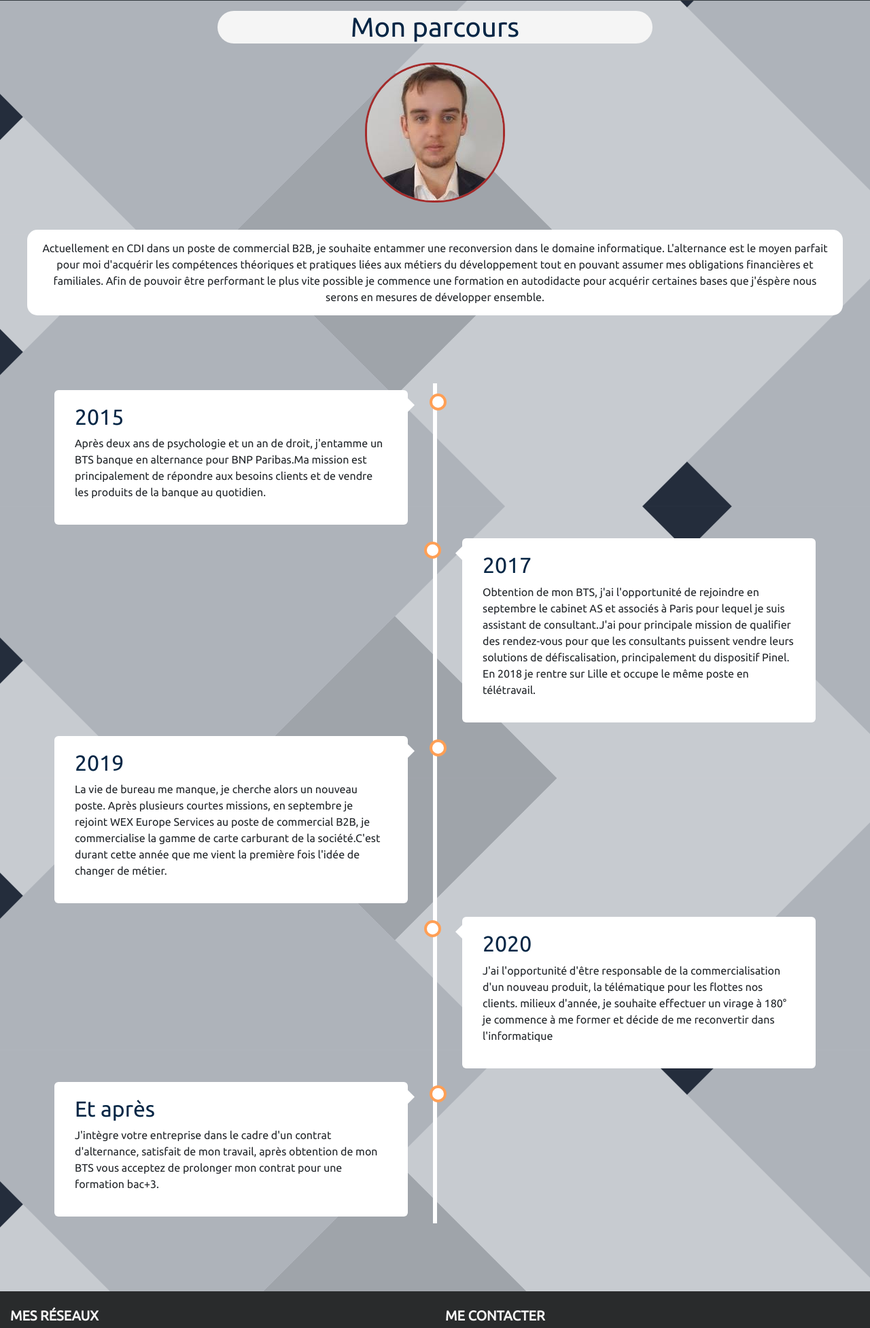
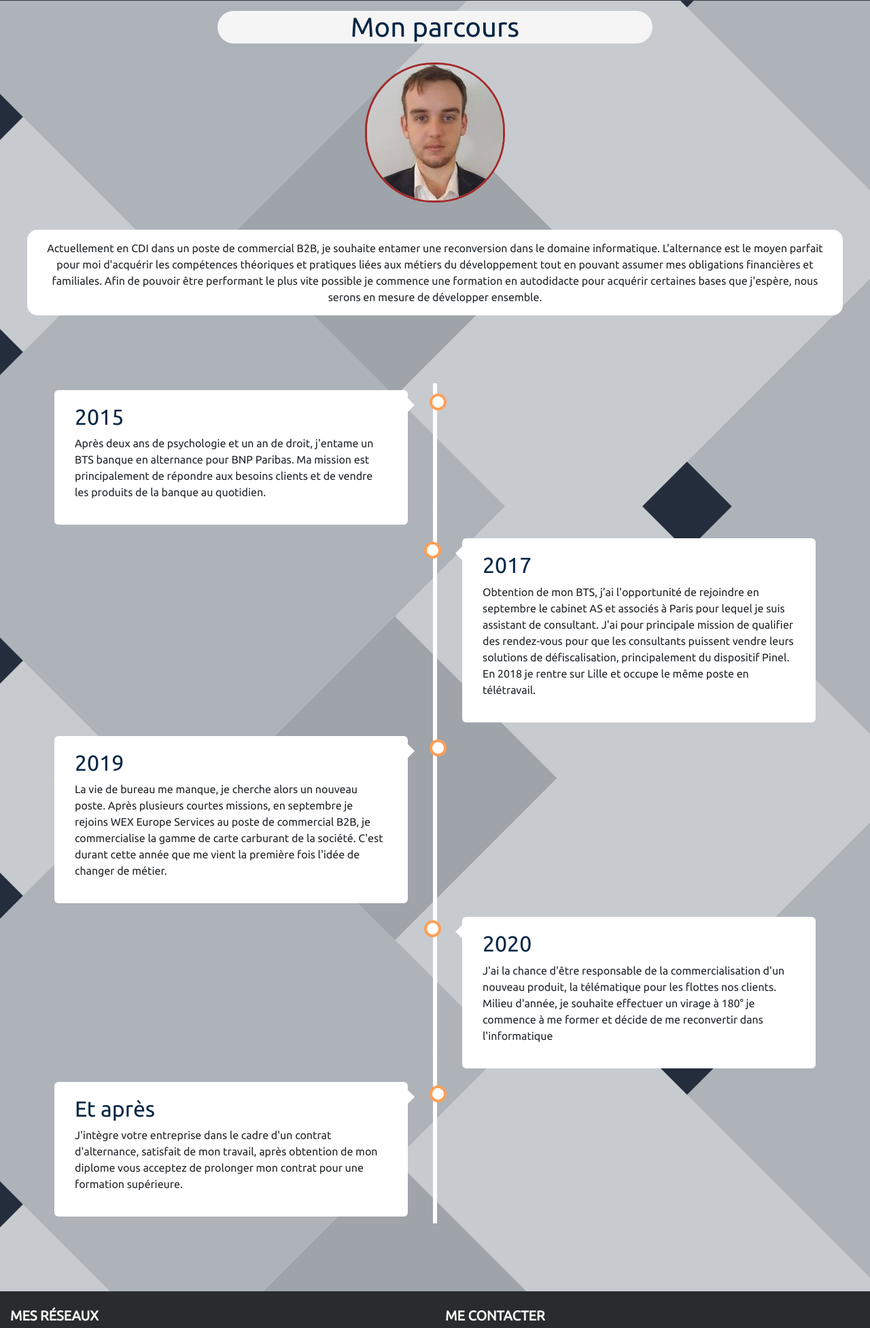
Before and after one commit to Florian-verheecke/Alternance2020, a plain HTML site: page parcours.html in a window 1280 px wide. Shown: the part 55-2009 px from the top of the page at 68% size. Drawn offline with nearby package versions, Linux system fonts and the light colour scheme.

Commit message:
Add files via upload

```diff
--- a/parcours.html
+++ b/parcours.html
@@ -55,10 +55,13 @@
 <img src="me.png" alt="photo">
 </section>
 
-<p id="prespeech">Actuellement en CDI dans un poste de commercial B2B, je souhaite entammer une reconversion dans le domaine informatique.
-L'alternance est le moyen parfait pour moi d'acquérir les compétences théoriques et pratiques liées aux métiers du développement
-tout en pouvant assumer mes obligations financières et familiales. Afin de pouvoir être performant le plus vite possible je commence
-une formation en autodidacte pour acquérir certaines bases que j'éspère nous serons en mesures de développer ensemble.
+<p id="prespeech">Actuellement en CDI dans un poste de commercial B2B, je souhaite entamer une reconversion dans le domaine informatique.
+
+  L'alternance est le moyen parfait pour moi d'acquérir les compétences théoriques et pratiques liées aux métiers du développement
+
+  tout en pouvant assumer mes obligations financières et familiales. Afin de pouvoir être performant le plus vite possible je commence
+
+  une formation en autodidacte pour acquérir certaines bases que j'espère, nous serons en mesure de développer ensemble.
 </p>
 
 <!--timeline-->
@@ -66,31 +69,31 @@ une formation en autodidacte pour acquérir certaines bases que j'éspère nous
         <div class="time left">
           <div class="contenu">
             <h2>2015</h2>
-            <p>Après deux ans de psychologie et un an de droit, j'entamme un BTS banque en alternance pour BNP Paribas.Ma mission est principalement de répondre aux besoins clients et de vendre les produits de la banque au quotidien.</p>
+            <p>Après deux ans de psychologie et un an de droit, j'entame un BTS banque en alternance pour BNP Paribas. Ma mission est principalement de répondre aux besoins clients et de vendre les produits de la banque au quotidien.</p>
           </div>
         </div>
         <div class="time right">
           <div class="contenu">
             <h2>2017</h2>
-            <p>Obtention de mon BTS, j'ai l'opportunité de rejoindre en septembre le cabinet AS et associés à Paris pour lequel je suis assistant de consultant.J'ai pour principale mission de qualifier des rendez-vous pour que les consultants puissent vendre leurs solutions de défiscalisation, principalement du dispositif Pinel. En 2018 je rentre sur Lille et occupe le même poste en télétravail.</p>
+            <p>Obtention de mon BTS, j'ai l'opportunité de rejoindre en septembre le cabinet AS et associés à Paris pour lequel je suis assistant de consultant. J'ai pour principale mission de qualifier des rendez-vous pour que les consultants puissent vendre leurs solutions de défiscalisation, principalement du dispositif Pinel. En 2018 je rentre sur Lille et occupe le même poste en télétravail.</p>
           </div>
               </div>
             <div class="time left">
               <div class="contenu">
                 <h2>2019</h2>
-                <p>La vie de bureau me manque, je cherche alors un nouveau poste. Après plusieurs courtes missions, en septembre je rejoint WEX Europe Services au poste de commercial B2B, je commercialise la gamme de carte carburant de la société.C'est durant cette année que me vient la première fois l'idée de changer de métier.</p>
+                <p>La vie de bureau me manque, je cherche alors un nouveau poste. Après plusieurs courtes missions, en septembre je rejoins WEX Europe Services au poste de commercial B2B, je commercialise la gamme de carte carburant de la société. C'est durant cette année que me vient la première fois l'idée de changer de métier.</p>
               </div>
             </div>
             <div class="time right">
               <div class="contenu">
                 <h2>2020</h2>
-                <p>J'ai l'opportunité d'être responsable de la commercialisation d'un nouveau produit, la télématique pour les flottes nos clients. milieux d'année, je souhaite effectuer un virage à 180° je commence à me former et décide de me reconvertir dans l'informatique</p>
+                <p> J'ai la chance d'être responsable de la commercialisation d'un nouveau produit, la télématique pour les flottes nos clients. Milieu d'année, je souhaite effectuer un virage à 180° je commence à me former et décide de me reconvertir dans l'informatique</p>
               </div>
                   </div>
                   <div class="time left">
                     <div class="contenu">
                       <h2>Et après</h2>
-                      <p>J'intègre votre entreprise dans le cadre d'un contrat d'alternance, satisfait de mon travail, après obtention de mon BTS vous acceptez de prolonger mon contrat pour une formation bac+3.</p>
+                      <p>J'intègre votre entreprise dans le cadre d'un contrat d'alternance, satisfait de mon travail, après obtention de mon diplome vous acceptez de prolonger mon contrat pour une formation supérieure.</p>
                     </div>
                   </div>
               </div>
```
Also changed, not shown: competences.html (+4 -3 lines), index.html (+11 -8 lines), mimoCertificate.png (added).
